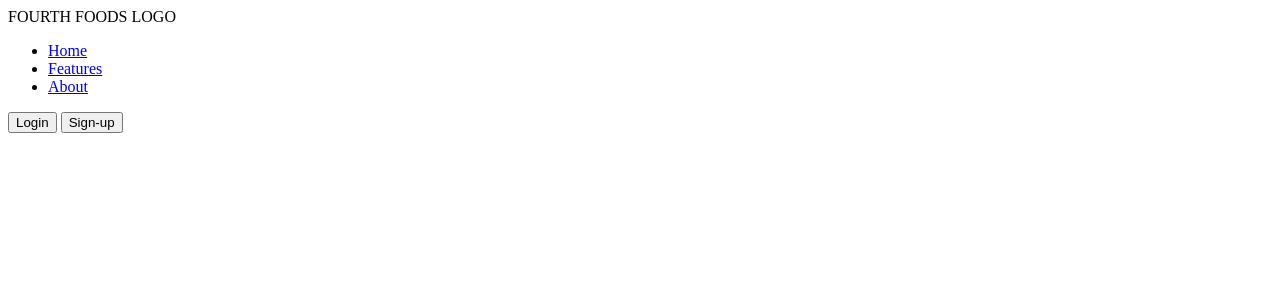
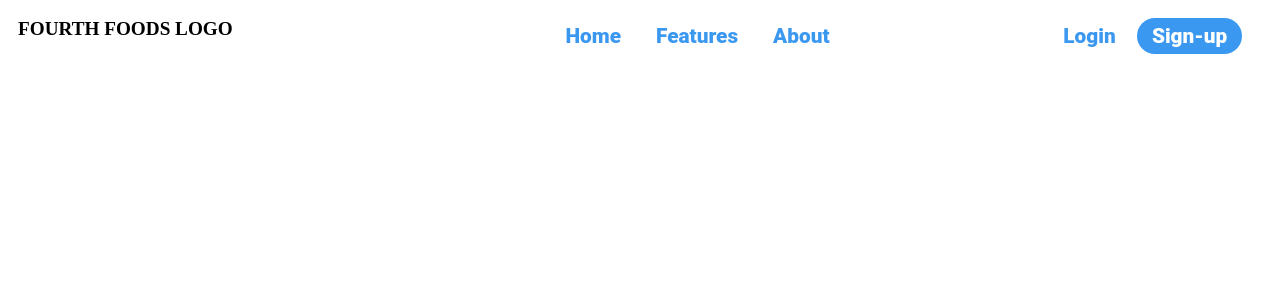
Before and after one commit to DanielCampa1/HCI-Final-Project, a Django app: page /project_apps/ in a window 1280 px wide. Shown: the top 300 px of the page. Run offline with Django 4.2, Linux system fonts and the light colour scheme.

Commit message:
Update styles.css

```diff
--- a/HCI Project/FourthFoods/project_apps/static/project_apps/styles.css
+++ b/HCI Project/FourthFoods/project_apps/static/project_apps/styles.css
@@ -1,23 +1,71 @@
-.topnav {
-    overflow: hidden;
-    background-color: purple;
-  }
+.header {
+  height: 55px;
+  display: flex;
+  flex-direction: row;
+}
 
-  .topnav a {
-    float: right;
-    color: black;
-    text-align: center;
-    padding: 14px 16px;
-    text-decoration: none;
-    font-size: 17px;
-  }
+.left-section{
+  width: 250px;
+  font-size: 1.2rem;
+  font-weight: bolder;
+  padding: 10px;
+}
 
-  .topnav a:hover {
-    background-color: #ddd;
-    color: black;
-  }
+.middle-section{
+  flex: 1;
+  margin-left: 70px;
+  margin-right: 50px;
+  max-width: 80%;
+}
 
-  .topnav a.active {
-    background-color: lightskyblue;
-    color: black;
-  }
+.navigation {
+  display: flex;
+  flex-direction: row;
+  list-style-type: none;
+  align-items: center;
+  justify-content: center;
+}
+
+.navigator {
+  padding-left:35px;
+  font-size: 1.3rem;
+  font-weight: 900;
+  font-family: 'Roboto';
+  color: rgb(59, 152, 240);
+  text-decoration: none;
+}
+
+.right-section{
+  width: 250px;
+  display: flex;
+  align-items: center;
+}
+
+.login-button{
+  background-color: white;
+  color: rgb(59, 152, 240);
+  border: rgb(59, 152, 240);
+  height: 36px;
+  width: 75px;
+  border-radius: 18px;
+  cursor: pointer;
+  font-size: 1.3rem;
+  font-weight: 900;
+  font-family: 'Roboto';
+  margin-left: 30px;
+}
+
+.signup-button {
+  text-align:center;
+  background-color: rgb(59, 152, 240);
+  color: white;
+  border: rgb(59, 152, 240);
+  height: 36px;
+  width: 105px;
+  border-radius: 18px;
+  cursor: pointer;
+  font-size: 1.3rem;
+  font-weight: 900;
+  font-family: 'Roboto';
+  margin-left: 10px;
+}
```
